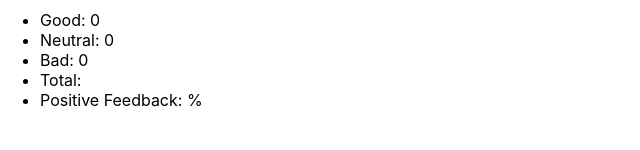
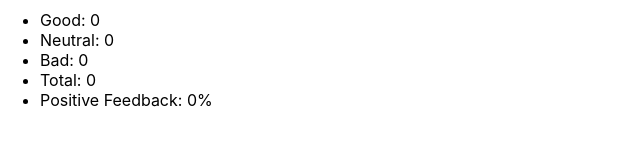
Before and after one commit to yarqui/goit-react-hw-02-feedback, a React (Create React App) app: page / in a window 1280 px wide. Shown: the part 150-300 px from the top of the page, without its empty margins (0-640 px from the left). Built offline with nearby package versions, Linux system fonts and the light colour scheme.

Commit message:
before transfering state to App

```diff
--- a/src/components/App.jsx
+++ b/src/components/App.jsx
@@ -1,5 +1,15 @@
+import { render } from '@testing-library/react';
+import React, { Component } from 'react';
 import FeedbackForm from './FeedbackForm/';
 
-export const App = () => {
-  return <FeedbackForm></FeedbackForm>;
-};
+export class App extends Component {
+  state = {
+    good: 0,
+    neutral: 0,
+    bad: 0,
+  };
+
+  render() {
+    return <FeedbackForm state={this.state}></FeedbackForm>;
+  }
+}
--- a/src/components/FeedbackForm/FeedbackForm.jsx
+++ b/src/components/FeedbackForm/FeedbackForm.jsx
@@ -11,6 +11,7 @@ export default class FeedbackForm extends Component {
     neutral: 0,
     bad: 0,
   };
+  // const {state} = this.props;
 
   handleFeedbackBtn = e => {
     const keyName = e.target.name;
@@ -23,10 +24,17 @@ export default class FeedbackForm extends Component {
   countTotalFeedback = () => {
     const values = Object.values(this.state);
 
-    const total = values.reduce();
-    console.log('total:', total);
+    const total = values.reduce((total, value) => {
+      return total + value;
+    }, 0);
 
     return total;
+  };
+
+  countPositiveFeedbackPercentage = () => {
+    const total = this.countTotalFeedback();
+    const percentage = Math.round((this.state['good'] / total) * 100);
+    return percentage ? percentage : 0;
   };
 
   render() {
@@ -45,19 +53,20 @@ export default class FeedbackForm extends Component {
         <h2>Statistics</h2>
         <ul>
           <li>
-            Good: <span>{this.state.good}</span>
+            Good:<span> {this.state.good}</span>
           </li>
           <li>
-            Neutral: <span>{this.state.neutral}</span>
+            Neutral:<span> {this.state.neutral}</span>
           </li>
           <li>
-            Bad: <span>{this.state.bad}</span>
+            Bad:<span> {this.state.bad}</span>
           </li>
           <li>
-            Total: <span></span>
+            Total:<span> {this.countTotalFeedback()}</span>
           </li>
           <li>
-            Positive Feedback: <span>%</span>
+            Positive Feedback:
+            <span> {this.countPositiveFeedbackPercentage()}%</span>
           </li>
         </ul>
       </div>
```
